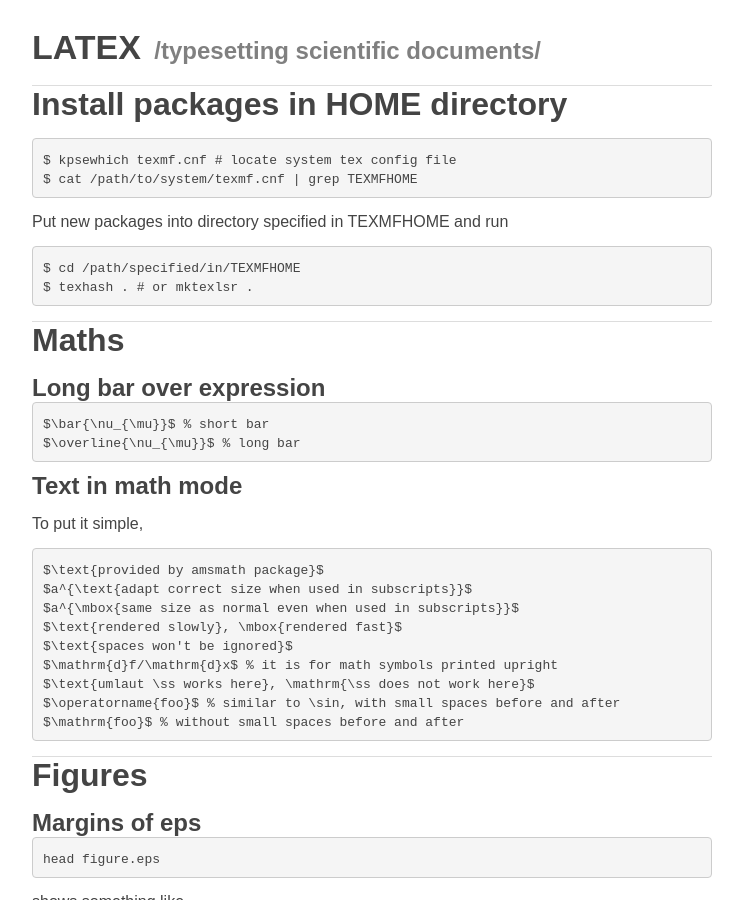
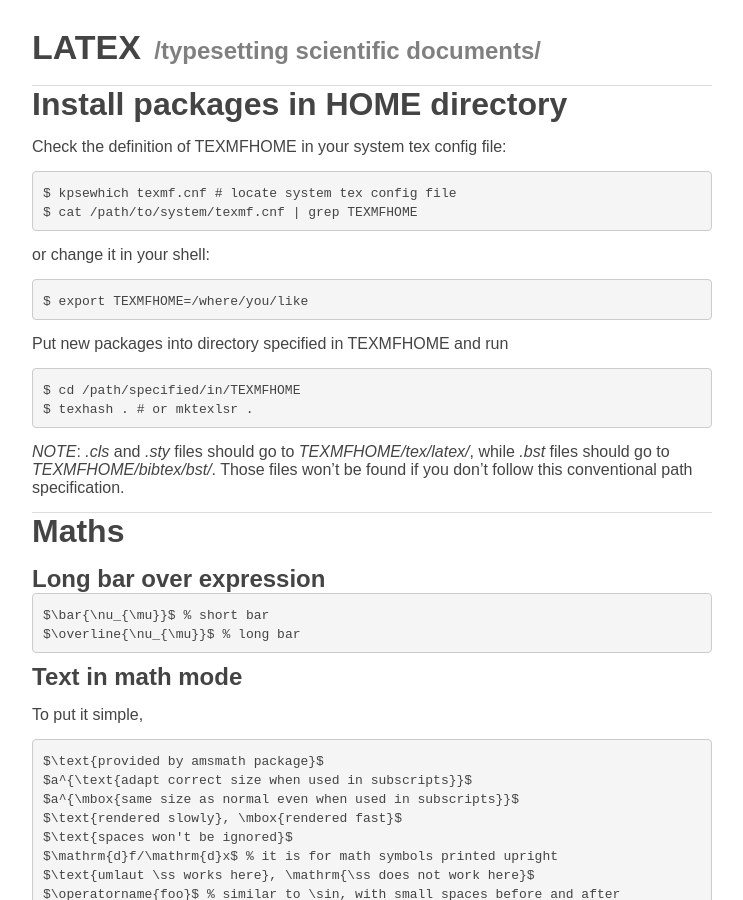
Before and after one commit to jintonic/jintonic.github.io, a Jekyll site: the page built from cs/latex/index.md, in a window 1280 px wide and 900 px high. Shown: the whole window, without its empty margins (268-1011 px from the left). Built offline with Jekyll 4.4.1, drawn with Linux system fonts in a browser that asks for light colours; comment, search, counter and statistics services are not loaded.

Commit message:
added environment variable TEXMFHOME

```diff
--- a/cs/latex/index.md
+++ b/cs/latex/index.md
@@ -8,9 +8,17 @@ subtitle: typesetting scientific documents
 Install packages in HOME directory
 ==================================
 
+Check the definition of TEXMFHOME in your system tex config file:
+
 ~~~bash
 $ kpsewhich texmf.cnf # locate system tex config file
 $ cat /path/to/system/texmf.cnf | grep TEXMFHOME
+~~~
+
+or change it in your shell:
+
+~~~bash
+$ export TEXMFHOME=/where/you/like
 ~~~
 
 Put new packages into directory specified in TEXMFHOME and run
@@ -19,6 +27,10 @@ Put new packages into directory specified in TEXMFHOME and run
 $ cd /path/specified/in/TEXMFHOME
 $ texhash . # or mktexlsr .
 ~~~
+
+*NOTE*: *.cls* and *.sty* files should go to *TEXMFHOME/tex/latex/*, while
+*.bst* files should go to *TEXMFHOME/bibtex/bst/*. Those files won't be found
+if you don't follow this conventional path specification.
 
 Maths
 =====
```
